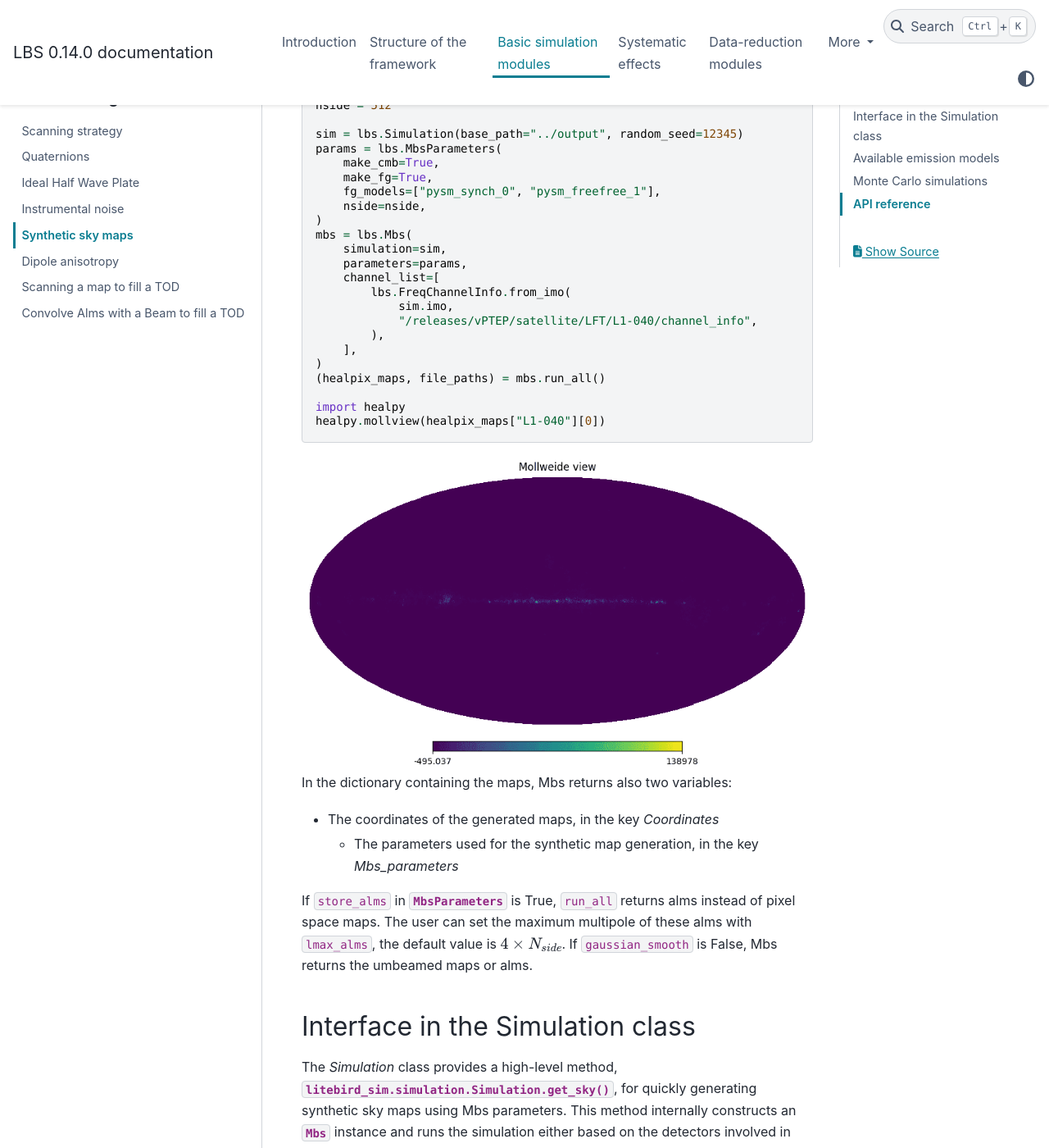
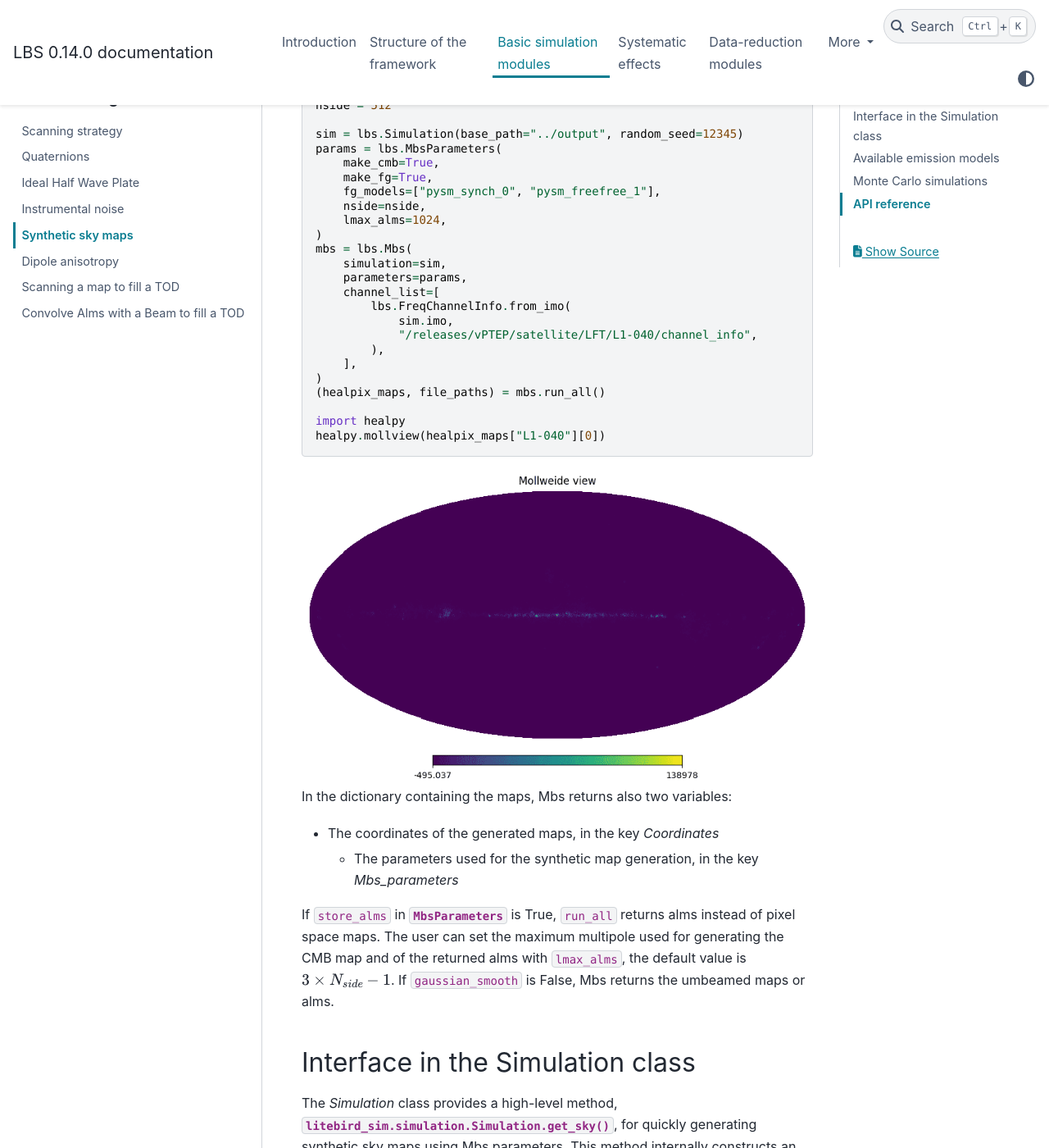
Before and after one commit to litebird/litebird_sim, a Sphinx documentation site: the page built from docs/source/sky_maps.rst, in a window 1280 px wide and 1400 px high, scrolled down 597 px. Shown: the whole window at 82% size. Built offline with Sphinx 7.4.7 and the PyData theme 0.15.4, drawn with Linux system fonts in a browser that asks for light colours.

Commit message:
lmax_alms now used also for CMB generation

```diff
--- a/docs/source/sky_maps.rst
+++ b/docs/source/sky_maps.rst
@@ -32,6 +32,7 @@ framework to generate a CMB map::
         make_fg=True,
         fg_models=["pysm_synch_0", "pysm_freefree_1"],
         nside=nside,
+        lmax_alms=1024,
     )
     mbs = lbs.Mbs(
         simulation=sim,
@@ -59,9 +60,9 @@ In the dictionary containing the maps, Mbs returns also two variables:
 
 If ``store_alms`` in :class:`.MbsParameters` is True, ``run_all``
 returns alms instead of pixel space maps. The user can set the maximum
-multipole of these alms with ``lmax_alms``, the default value is
-:math:`4\times N_{side}`. If ``gaussian_smooth`` is False, Mbs returns
-the umbeamed maps or alms.
+multipole used for generating the CMB map and of the returned alms with
+``lmax_alms``, the default value is :math:`3\times N_{side}-1`.
+If ``gaussian_smooth`` is False, Mbs returns the umbeamed maps or alms.
 
 
 Interface in the Simulation class
```
Also changed, not shown: CHANGELOG.md (+1 -1 lines), 2 other files.
